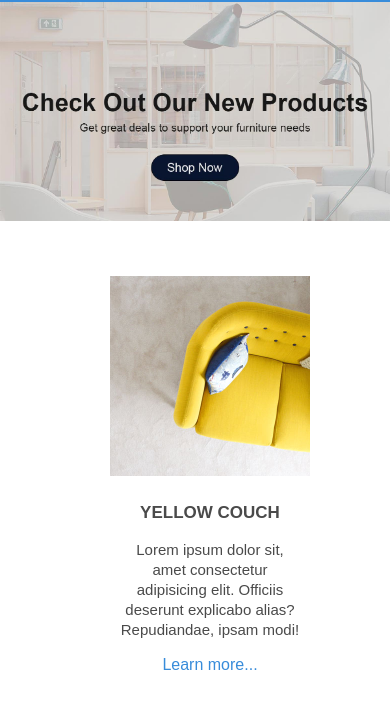
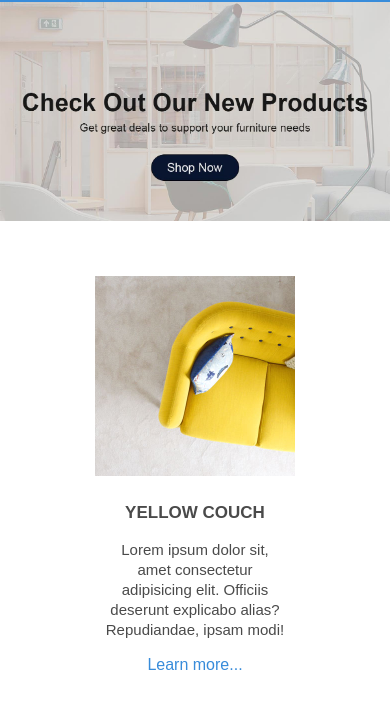
Before and after one commit to nicyuvi/promotional-email-template, a plain HTML site: page index.html in a window 390 px wide. Shown: the part 103-815 px from the top of the page. Drawn offline with Linux system fonts and the light colour scheme.

Commit message:
Fix padding for product columns on smaller screen sizes

```diff
--- a/index.html
+++ b/index.html
@@ -87,6 +87,10 @@
         img.product-three {
           width: 200px !important;
           max-width: 200px !important;
+        }
+        .padding {
+          padding-left: 0 !important;
+          padding-right: 0 !important;
         }
       }
 
```
